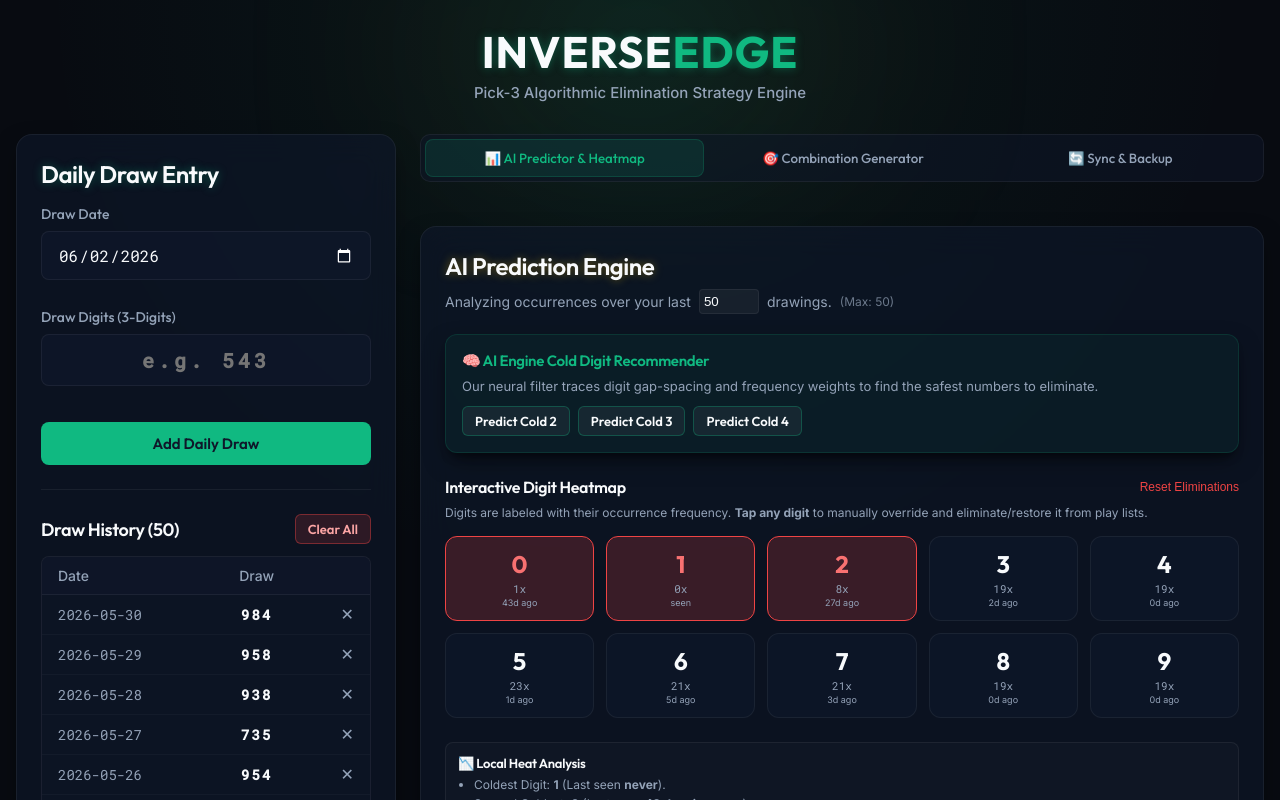
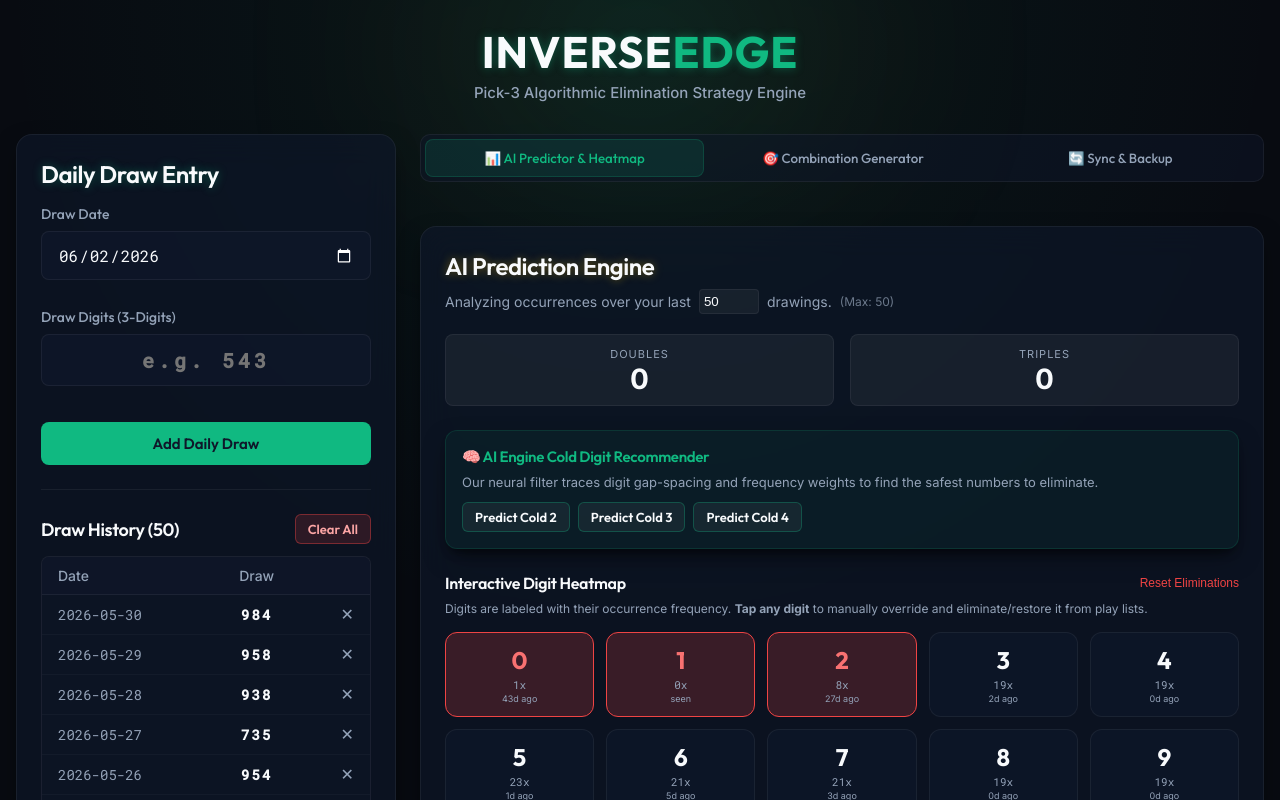
Before and after one commit to blendlytech/InverseEdge, a React (Vite) app: page / in a window 1280 px wide. Shown: the top 800 px of the page. Built offline with nearby package versions, Linux system fonts and the light colour scheme; no server answers; the database is empty.

Commit message:
feat: Add scoreboard for Doubles and Triples count

```diff
--- a/src/components/AnalyticsPanel.jsx
+++ b/src/components/AnalyticsPanel.jsx
@@ -14,6 +14,20 @@ export default function AnalyticsPanel({ draws, eliminatedDigits, onToggleElimin
   // Calculate analytics
   const frequencies = calculateFrequencies(drawStrings);
   const gapTimes = calculateGapTimes(drawStrings);
+
+    // Calculate Doubles and Triples in the current lookback window
+  let doubleCount = 0;
+  let tripleCount = 0;
+
+  drawStrings.forEach(draw => {
+    if (draw && draw.length === 3) {
+      if (draw[0] === draw[1] && draw[1] === draw[2]) {
+        tripleCount++;
+      } else if (draw[0] === draw[1] || draw[1] === draw[2] || draw[0] === draw[2]) {
+        doubleCount++;
+      }
+    }
+  });
 
   // Auto-prediction trigger
   const runAIPrediction = (count) => {
@@ -43,6 +57,18 @@ export default function AnalyticsPanel({ draws, eliminatedDigits, onToggleElimin
         />
         drawings. {maxDraws > 0 && <span style={{fontSize: '12px', opacity: 0.7}}>(Max: {maxDraws})</span>}
       </p>
+
+      {/* Doubles / Triples Scoreboard */}
+      <div style={{ display: 'flex', gap: '16px', marginBottom: '24px' }}>
+        <div style={{ background: 'rgba(255,255,255,0.05)', padding: '12px 16px', borderRadius: '8px', flex: 1, textAlign: 'center', border: '1px solid var(--border-color)' }}>
+          <div style={{ fontSize: '11px', color: 'var(--text-muted)', textTransform: 'uppercase', letterSpacing: '1px', marginBottom: '4px' }}>Doubles</div>
+          <div style={{ fontSize: '28px', fontWeight: 'bold', color: 'var(--text-main)', lineHeight: '1' }}>{doubleCount}</div>
+        </div>
+        <div style={{ background: 'rgba(255,255,255,0.05)', padding: '12px 16px', borderRadius: '8px', flex: 1, textAlign: 'center', border: '1px solid var(--border-color)' }}>
+          <div style={{ fontSize: '11px', color: 'var(--text-muted)', textTransform: 'uppercase', letterSpacing: '1px', marginBottom: '4px' }}>Triples</div>
+          <div style={{ fontSize: '28px', fontWeight: 'bold', color: 'var(--text-main)', lineHeight: '1' }}>{tripleCount}</div>
+        </div>
+      </div>
 
       {/* AI Recommendation Card */}
       <div style={{
```
